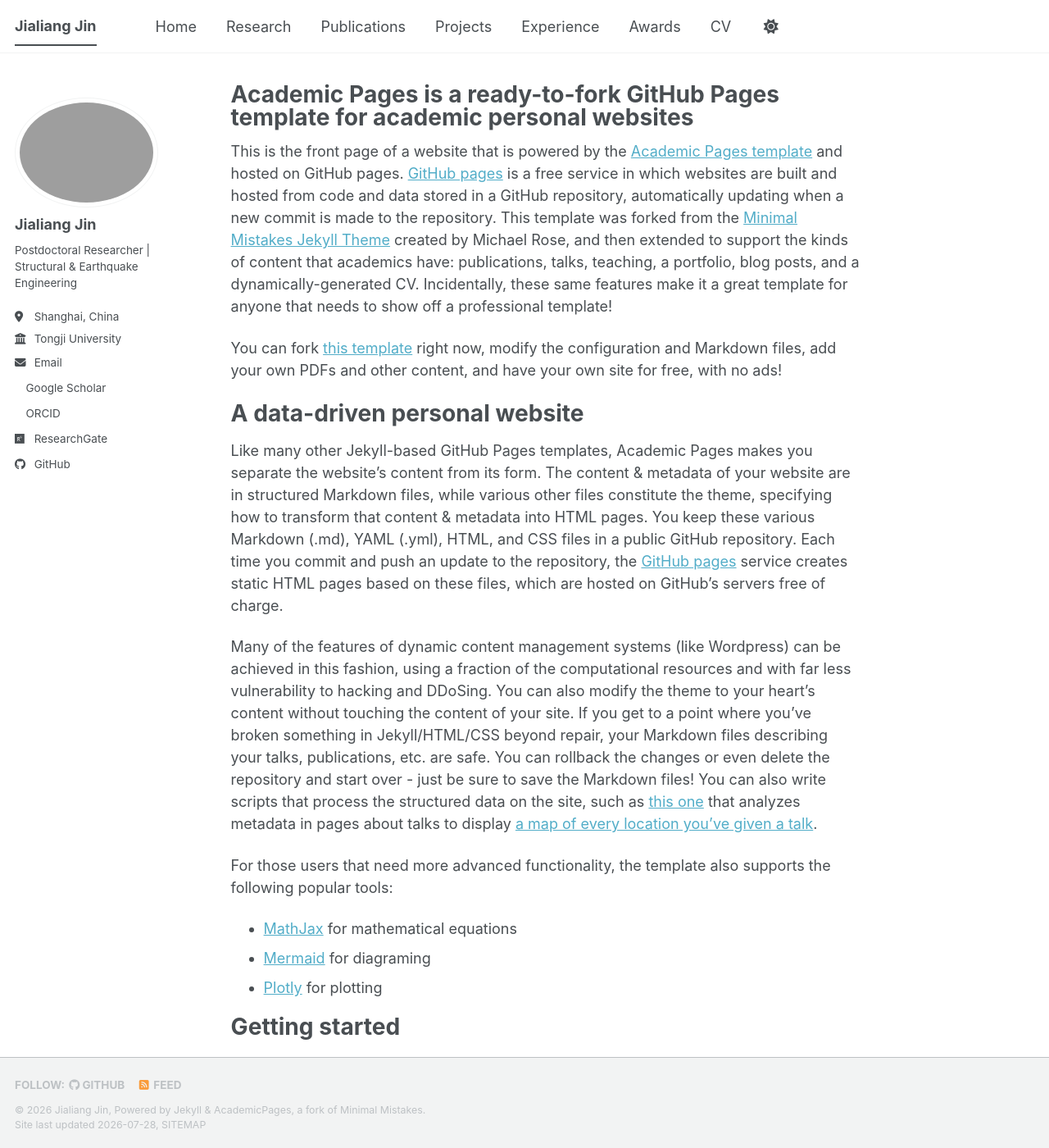
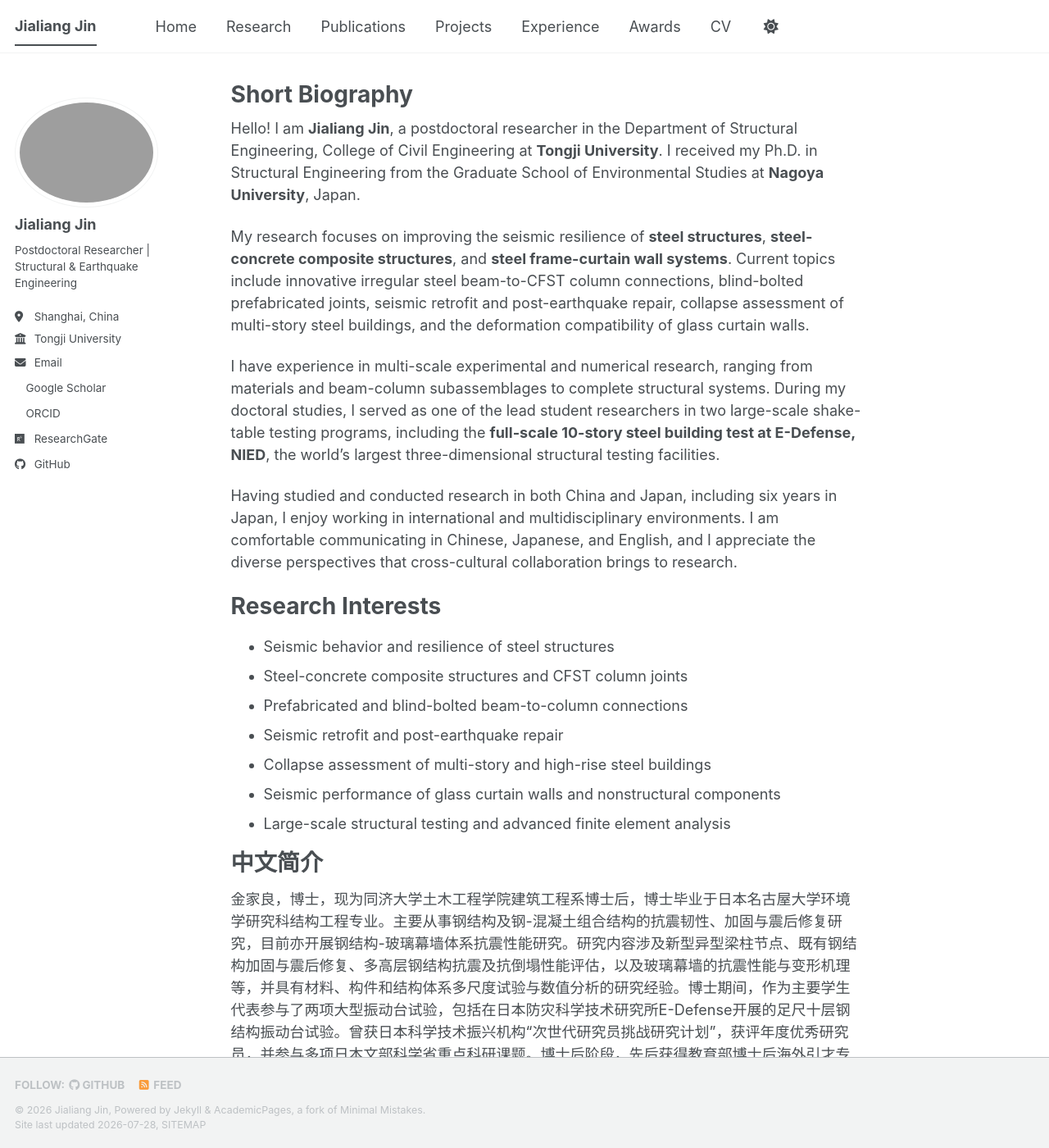
Before and after one commit to jialiangjin/jialiangjin.github.io, a Jekyll site: the page built from _pages/about.md, in a window 1280 px wide and 1400 px high. Shown: the whole window at 82% size. Built offline with Jekyll 4.4.1, drawn with Linux system fonts in a browser that asks for light colours; a style sheet for code colours, icons or effects is not loaded; some of the changed text lies outside the part shown.

Commit message:
Update about.md

```diff
--- a/_pages/about.md
+++ b/_pages/about.md
@@ -1,56 +1,40 @@
 ---
 permalink: /
-title: "Academic Pages is a ready-to-fork GitHub Pages template for academic personal websites"
+title: "Short Biography"
 author_profile: true
 redirect_from:
   - /about/
   - /about.html
 ---
 
-This is the front page of a website that is powered by the [Academic Pages template](https://github.com/academicpages/academicpages.github.io) and hosted on GitHub pages. [GitHub pages](https://pages.github.com) is a free service in which websites are built and hosted from code and data stored in a GitHub repository, automatically updating when a new commit is made to the repository. This template was forked from the [Minimal Mistakes Jekyll Theme](https://mmistakes.github.io/minimal-mistakes/) created by Michael Rose, and then extended to support the kinds of content that academics have: publications, talks, teaching, a portfolio, blog posts, and a dynamically-generated CV. Incidentally, these same features make it a great template for anyone that needs to show off a professional template!
+Hello! I am **Jialiang Jin**, a postdoctoral researcher in the Department of Structural Engineering, College of Civil Engineering at **Tongji University**. I received my Ph.D. in Structural Engineering from the Graduate School of Environmental Studies at **Nagoya University**, Japan.
 
- You can fork [this template](https://github.com/academicpages/academicpages.github.io) right now, modify the configuration and Markdown files, add your own PDFs and other content, and have your own site for free, with no ads!
+My research focuses on improving the seismic resilience of **steel structures**, **steel-concrete composite structures**, and **steel frame-curtain wall systems**. Current topics include innovative irregular steel beam-to-CFST column connections, blind-bolted prefabricated joints, seismic retrofit and post-earthquake repair, collapse assessment of multi-story steel buildings, and the deformation compatibility of glass curtain walls.
 
-A data-driven personal website
+I have experience in multi-scale experimental and numerical research, ranging from materials and beam-column subassemblages to complete structural systems. During my doctoral studies, I served as one of the lead student researchers in two large-scale shake-table testing programs, including the **full-scale 10-story steel building test at E-Defense, NIED**, the world's largest three-dimensional structural testing facilities.
+
+Having studied and conducted research in both China and Japan, including six years in Japan, I enjoy working in international and multidisciplinary environments. I am comfortable communicating in Chinese, Japanese, and English, and I appreciate the diverse perspectives that cross-cultural collaboration brings to research.
+
+Research Interests
 ======
-Like many other Jekyll-based GitHub Pages templates, Academic Pages makes you separate the website's content from its form. The content & metadata of your website are in structured Markdown files, while various other files constitute the theme, specifying how to transform that content & metadata into HTML pages. You keep these various Markdown (.md), YAML (.yml), HTML, and CSS files in a public GitHub repository. Each time you commit and push an update to the repository, the [GitHub pages](https://pages.github.com/) service creates static HTML pages based on these files, which are hosted on GitHub's servers free of charge.
 
-Many of the features of dynamic content management systems (like Wordpress) can be achieved in this fashion, using a fraction of the computational resources and with far less vulnerability to hacking and DDoSing. You can also modify the theme to your heart's content without touching the content of your site. If you get to a point where you've broken something in Jekyll/HTML/CSS beyond repair, your Markdown files describing your talks, publications, etc. are safe. You can rollback the changes or even delete the repository and start over - just be sure to save the Markdown files! You can also write scripts that process the structured data on the site, such as [this one](https://github.com/academicpages/academicpages.github.io/blob/master/talkmap.ipynb) that analyzes metadata in pages about talks to display [a map of every location you've given a talk](https://academicpages.github.io/talkmap.html).
+- Seismic behavior and resilience of steel structures
+- Steel-concrete composite structures and CFST column joints
+- Prefabricated and blind-bolted beam-to-column connections
+- Seismic retrofit and post-earthquake repair
+- Collapse assessment of multi-story and high-rise steel buildings
+- Seismic performance of glass curtain walls and nonstructural components
+- Large-scale structural testing and advanced finite element analysis
 
-For those users that need more advanced functionality, the template also supports the following popular tools:
-- [MathJax](https://www.mathjax.org/) for mathematical equations
-- [Mermaid](https://mermaid.js.org/) for diagraming
-- [Plotly](https://plotly.com/javascript/) for plotting
+中文简介
+======
 
-Getting started
+金家良，博士，现为同济大学土木工程学院建筑工程系博士后，博士毕业于日本名古屋大学环境学研究科结构工程专业。主要从事钢结构及钢-混凝土组合结构的抗震韧性、加固与震后修复研究，目前亦开展钢结构-玻璃幕墙体系抗震性能研究。研究内容涉及新型异型梁柱节点、既有钢结构加固与震后修复、多高层钢结构抗震及抗倒塌性能评估，以及玻璃幕墙的抗震性能与变形机理等，并具有材料、构件和结构体系多尺度试验与数值分析的研究经验。博士期间，作为主要学生代表参与了两项大型振动台试验，包括在日本防灾科学技术研究所E-Defense开展的足尺十层钢结构振动台试验。曾获日本科学技术振兴机构“次世代研究员挑战研究计划”，获评年度优秀研究员，并参与多项日本文部科学省重点科研课题。博士后阶段，先后获得教育部博士后海外引才专项、国家资助博士后研究人员计划、上海市白玉兰人才计划浦江项目、上海市博士后海外引进项目及上海市“超级博士后”激励计划等项目支持，并参与多项重要纵横向项目。
+近五年来，共发表学术论文50余篇，包括SCI期刊论文20余篇、EI期刊论文2篇、国际会议论文10篇（多数被EI收录）以及日本建筑学会年会论文22篇。其中，以第一作者或独立通讯作者身份发表期刊论文13篇，以第二作者身份发表6篇，相关SCI论文均发表于JCR一区或二区期刊。受邀担任《Engineering Structures》《Journal of Building Engineering》《Journal of Constructional Steel Research》《Scientific Reports》《Buildings》《Applied Sciences》等SCI期刊的审稿人。
+
+Contact
 ======
-1. Register a GitHub account if you don't have one and confirm your e-mail (required!)
-1. Fork [this template](https://github.com/academicpages/academicpages.github.io) by clicking the "Use this template" button in the top right.
-1. Go to the repository's settings (rightmost item in the tabs that start with "Code", should be below "Unwatch"). Rename the repository "[your GitHub username].github.io", which will also be your website's URL.
-1. Set site-wide configuration and create content & metadata (see below -- also see [this set of diffs](https://archive.is/3TPas) showing what files were changed to set up [an example site](https://getorg-testacct.github.io) for a user with the username "getorg-testacct")
-1. Upload any files (like PDFs, .zip files, etc.) to the files/ directory. They will appear at https://[your GitHub username].github.io/files/example.pdf.
-1. Check status by going to the repository settings, in the "GitHub pages" section
 
-Site-wide configuration
-------
-The main configuration file for the site is in the base directory in [_config.yml](https://github.com/academicpages/academicpages.github.io/blob/master/_config.yml), which defines the content in the sidebars and other site-wide features. You will need to replace the default variables with ones about yourself and your site's github repository. The configuration file for the top menu is in [_data/navigation.yml](https://github.com/academicpages/academicpages.github.io/blob/master/_data/navigation.yml). For example, if you don't have a portfolio or blog posts, you can remove those items from that navigation.yml file to remove them from the header.
+For research collaboration, please contact me at [jialiangjin@tongji.edu.cn](mailto:jialiangjin@tongji.edu.cn).
 
-Create content & metadata
-------
-For site content, there is one Markdown file for each type of content, which are stored in directories like _publications, _talks, _posts, _teaching, or _pages. For example, each talk is a Markdown file in the [_talks directory](https://github.com/academicpages/academicpages.github.io/tree/master/_talks). At the top of each Markdown file is structured data in YAML about the talk, which the theme will parse to do lots of cool stuff. The same structured data about a talk is used to generate the list of talks on the [Talks page](https://academicpages.github.io/talks), each [individual page](https://academicpages.github.io/talks/2012-03-01-talk-1) for specific talks, the talks section for the [CV page](https://academicpages.github.io/cv), and the [map of places you've given a talk](https://academicpages.github.io/talkmap.html) (if you run this [python file](https://github.com/academicpages/academicpages.github.io/blob/master/talkmap.py) or [Jupyter notebook](https://github.com/academicpages/academicpages.github.io/blob/master/talkmap.ipynb), which creates the HTML for the map based on the contents of the _talks directory).
-
-**Markdown generator**
-
-The repository includes [a set of Jupyter notebooks](https://github.com/academicpages/academicpages.github.io/tree/master/markdown_generator
-) that converts a CSV containing structured data about talks or presentations into individual Markdown files that will be properly formatted for the Academic Pages template. The sample CSVs in that directory are the ones I used to create my own personal website at stuartgeiger.com. My usual workflow is that I keep a spreadsheet of my publications and talks, then run the code in these notebooks to generate the Markdown files, then commit and push them to the GitHub repository.
-
-How to edit your site's GitHub repository
-------
-Many people use a git client to create files on their local computer and then push them to GitHub's servers. If you are not familiar with git, you can directly edit these configuration and Markdown files directly in the github.com interface. Navigate to a file (like [this one](https://github.com/academicpages/academicpages.github.io/blob/master/_talks/2012-03-01-talk-1.md) and click the pencil icon in the top right of the content preview (to the right of the "Raw | Blame | History" buttons). You can delete a file by clicking the trashcan icon to the right of the pencil icon. You can also create new files or upload files by navigating to a directory and clicking the "Create new file" or "Upload files" buttons.
-
-Example: editing a Markdown file for a talk
-![Editing a Markdown file for a talk](/images/editing-talk.png)
-
-For more info
-------
-More info about configuring Academic Pages can be found in [the guide](https://academicpages.github.io/markdown/), the [growing wiki](https://github.com/academicpages/academicpages.github.io/wiki), and you can always [ask a question on GitHub](https://github.com/academicpages/academicpages.github.io/discussions). The [guides for the Minimal Mistakes theme](https://mmistakes.github.io/minimal-mistakes/docs/configuration/) (which this theme was forked from) might also be helpful.
+Last updated: July 28, 2026.
```
